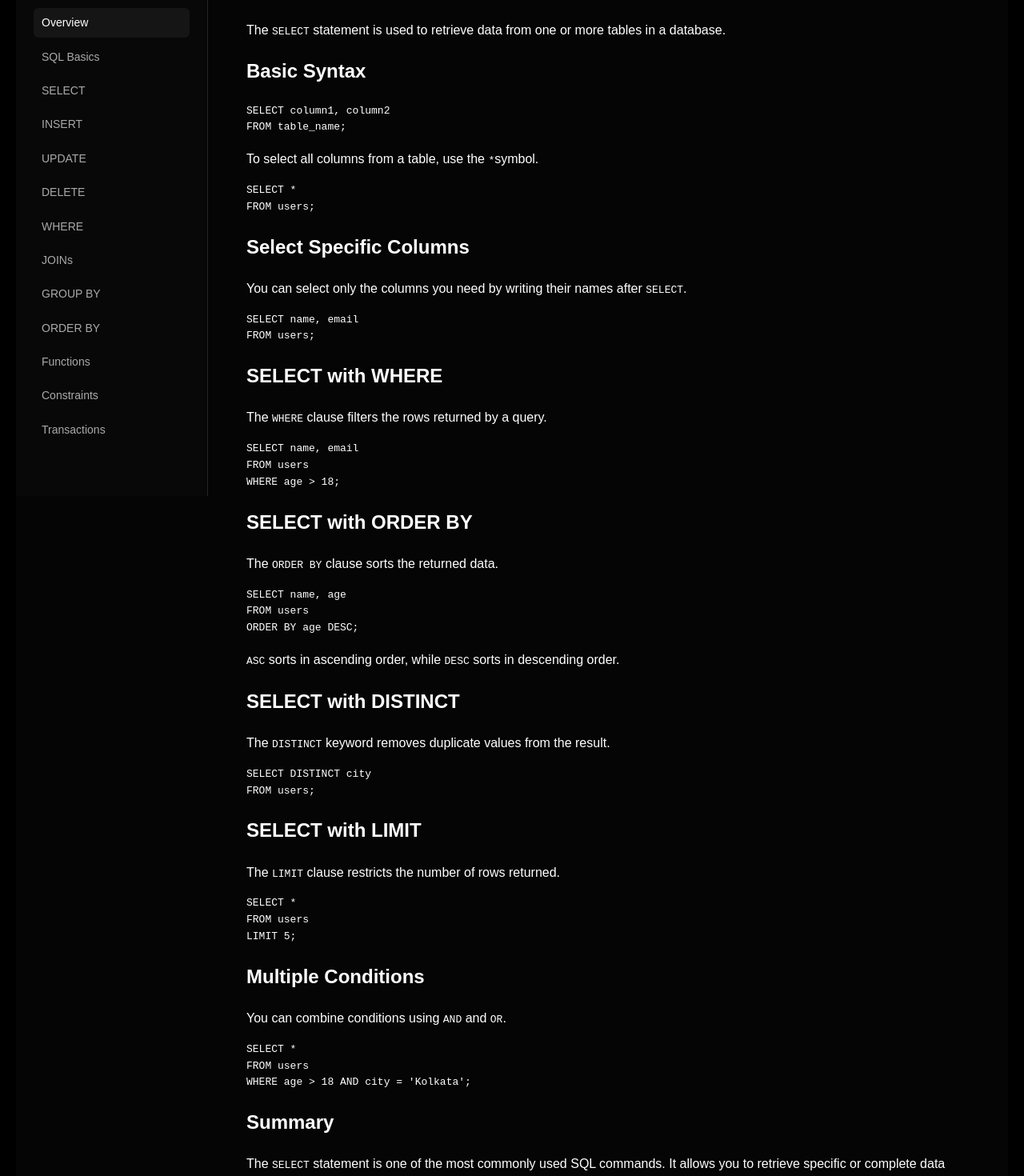
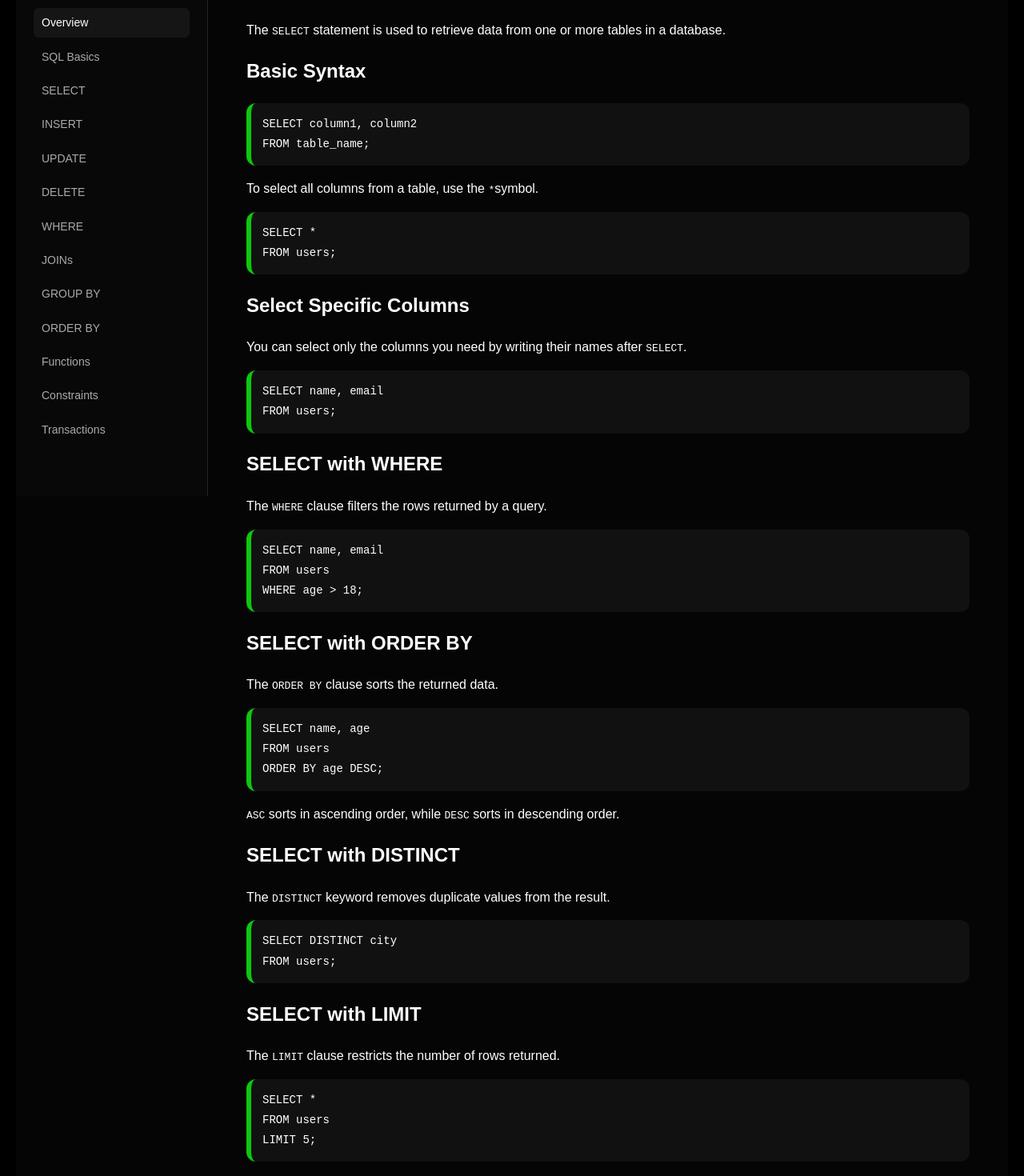
Before and after one commit to asmitbiswas/Project-Next-JS, a Next.js app in the folder app/: page /SQL/SELECT in a window 1280 px wide. Shown: the part 200-1670 px from the top of the page at 80% size. Built offline with nearby package versions, Linux system fonts and the light colour scheme.

Commit message:
styled Select page

```diff
--- a/app/app/(categories)/SQL/(Topics)/SELECT/page.tsx
+++ b/app/app/(categories)/SQL/(Topics)/SELECT/page.tsx
@@ -1,4 +1,13 @@
 export default function SelectPage() {
+         const codeStyle = {
+    backgroundColor: "#111",
+    padding: "14px",
+    borderRadius: "12px",
+    borderLeft: "6px solid rgb(13 200 13)",
+    overflowX: "auto" as const,
+    fontSize: "14px",
+    lineHeight: "1.8",
+  };
     return (
         <div>
             <h1>SQL SELECT</h1>
@@ -10,7 +19,7 @@ export default function SelectPage() {
 
             <h2>Basic Syntax</h2>
 
-            <pre>
+            <pre style={codeStyle}>
                 <code>{`SELECT column1, column2
 FROM table_name;`}</code>
             </pre>
@@ -20,7 +29,7 @@ FROM table_name;`}</code>
                 symbol.
             </p>
 
-            <pre>
+            <pre style={codeStyle}>
                 <code>{`SELECT *
 FROM users;`}</code>
             </pre>
@@ -32,7 +41,7 @@ FROM users;`}</code>
                 after <code>SELECT</code>.
             </p>
 
-            <pre>
+            <pre style={codeStyle}>
                 <code>{`SELECT name, email
 FROM users;`}</code>
             </pre>
@@ -44,7 +53,7 @@ FROM users;`}</code>
                 query.
             </p>
 
-            <pre>
+            <pre style={codeStyle}>
                 <code>{`SELECT name, email
 FROM users
 WHERE age > 18;`}</code>
@@ -56,7 +65,7 @@ WHERE age > 18;`}</code>
                 The <code>ORDER BY</code> clause sorts the returned data.
             </p>
 
-            <pre>
+            <pre style={codeStyle}>
                 <code>{`SELECT name, age
 FROM users
 ORDER BY age DESC;`}</code>
@@ -74,7 +83,7 @@ ORDER BY age DESC;`}</code>
                 the result.
             </p>
 
-            <pre>
+            <pre style={codeStyle}>
                 <code>{`SELECT DISTINCT city
 FROM users;`}</code>
             </pre>
@@ -86,7 +95,7 @@ FROM users;`}</code>
                 returned.
             </p>
 
-            <pre>
+            <pre style={codeStyle}>
                 <code>{`SELECT *
 FROM users
 LIMIT 5;`}</code>
@@ -99,7 +108,7 @@ LIMIT 5;`}</code>
                 <code>OR</code>.
             </p>
 
-            <pre>
+            <pre style={codeStyle}>
                 <code>{`SELECT *
 FROM users
 WHERE age > 18 AND city = 'Kolkata';`}</code>
```
